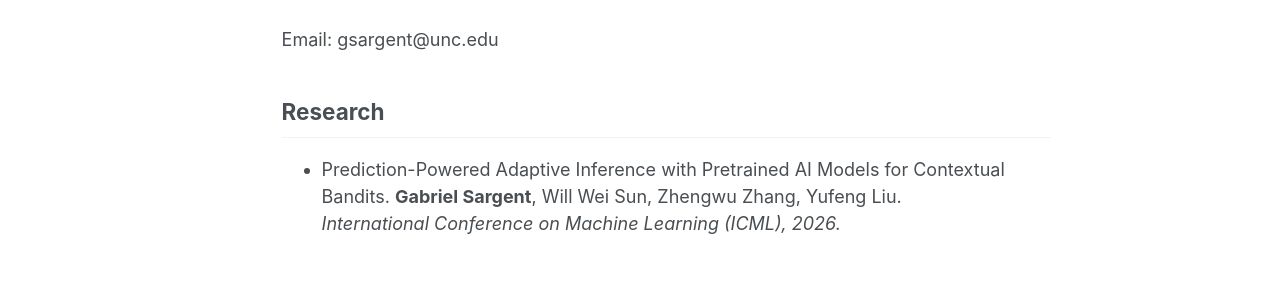
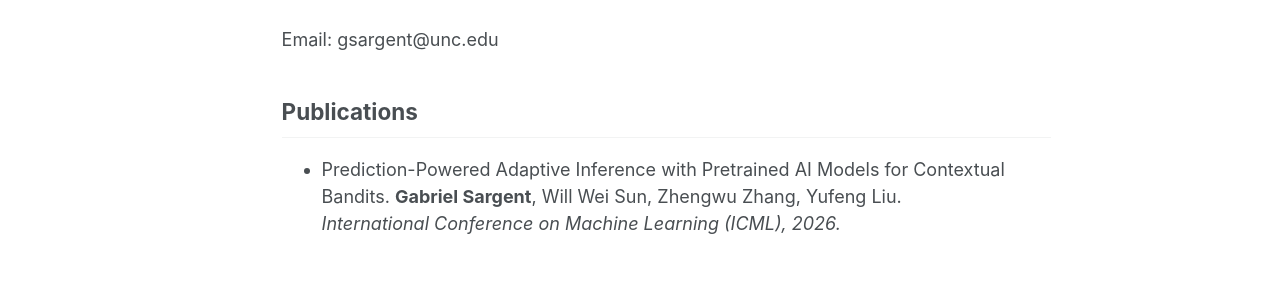
Before and after one commit to GabrielSargent/GabrielSargent.github.io, a Jekyll site: the page built from _pages/about.md, in a window 1280 px wide. Shown: the part 349-641 px from the top of the page. Built offline with Jekyll 4.4.1, drawn with Linux system fonts in a browser that asks for light colours; some web fonts are replaced; a script bundle is joined from its source files by our own code; library files that are not in the unit come from our copies.

Commit message:
Update about.md

```diff
--- a/_pages/about.md
+++ b/_pages/about.md
@@ -15,7 +15,7 @@ I am interested in **prediction-powered inference**, **adaptive experiments**, a
 
 Email: gsargent@unc.edu
 
-## Research
+## Publications
 
 - Prediction-Powered Adaptive Inference with Pretrained AI Models for Contextual Bandits. **Gabriel Sargent**, Will Wei Sun, Zhengwu Zhang, Yufeng Liu.
   *International Conference on Machine Learning (ICML), 2026.*
```
